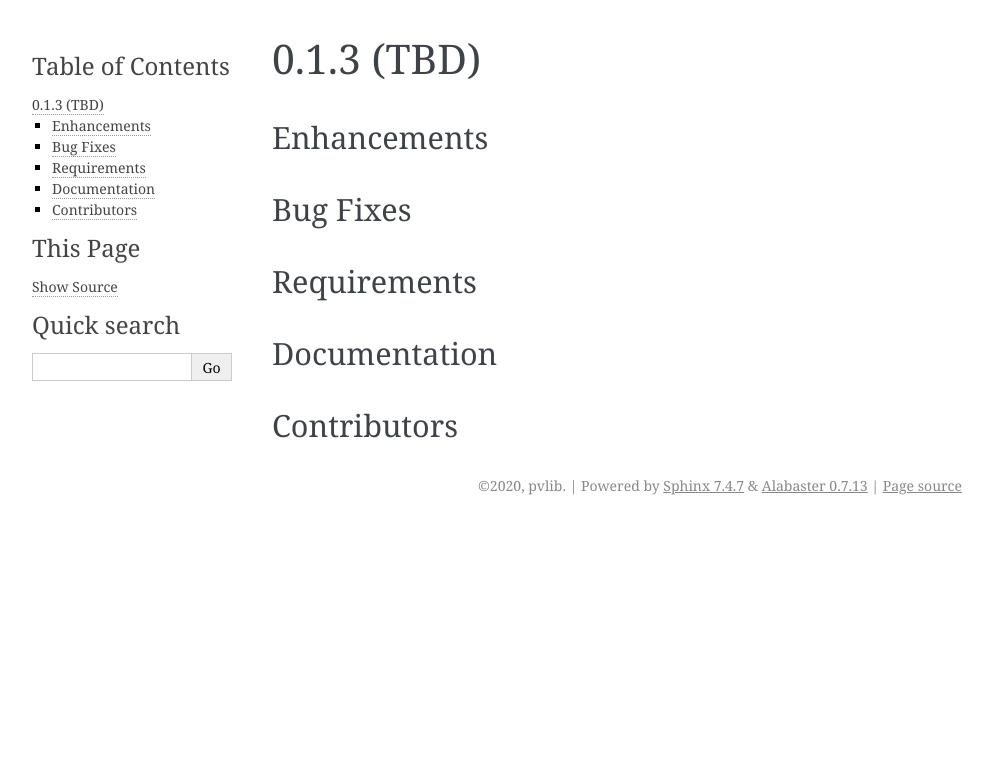
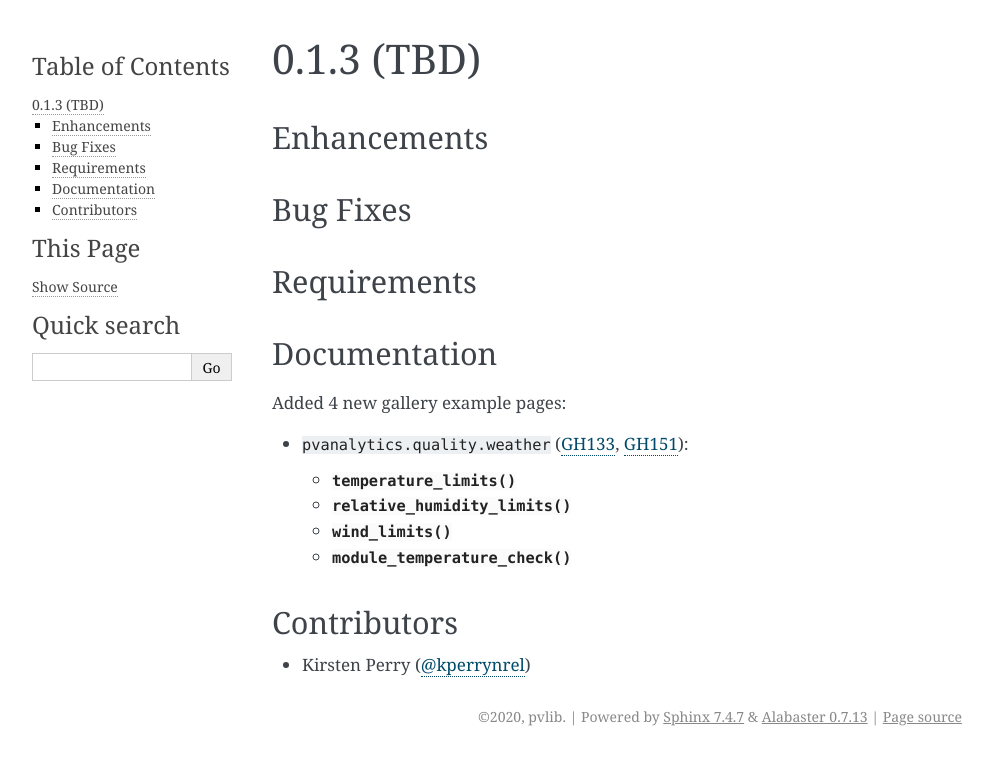
Before and after one commit to pvlib/pvanalytics, a Sphinx documentation site: the page built from docs/whatsnew/0.1.3.rst, in a window 1280 px wide. Shown: the top 765 px of the page, without its empty margins (148-1141 px from the left). Built offline with Sphinx 7.4.7, drawn with Linux system fonts in a browser that asks for light colours; pages that are not in the unit, such as notebooks, are missing from menus.

Commit message:
updated the associated whatsnew file'

```diff
--- a/docs/whatsnew/0.1.3.rst
+++ b/docs/whatsnew/0.1.3.rst
@@ -17,7 +17,16 @@ Requirements
 
 Documentation
 ~~~~~~~~~~~~~
+Added 4 new gallery example pages:
 
+* ``pvanalytics.quality.weather`` (:issue:`133`, :pull:`151`):
+
+  * :py:func:`~pvanalytics.quality.weather.temperature_limits`
+  * :py:func:`~pvanalytics.quality.weather.relative_humidity_limits`
+  * :py:func:`~pvanalytics.quality.weather.wind_limits`
+  * :py:func:`~pvanalytics.quality.weather.module_temperature_check`
 
 Contributors
 ~~~~~~~~~~~~
+
+* Kirsten Perry (:ghuser:`kperrynrel`)
```
